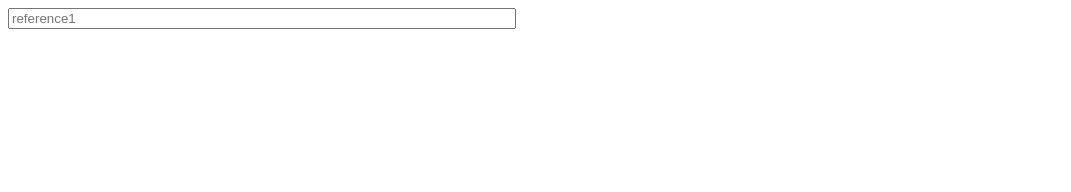
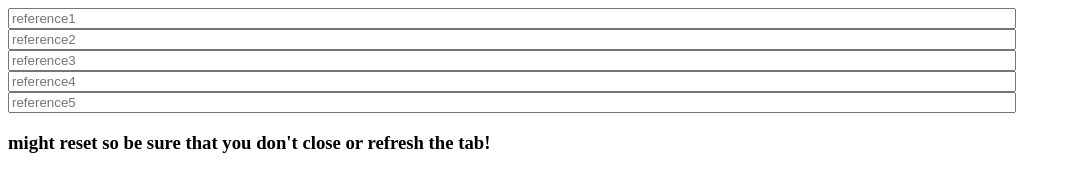
Before and after one commit to AXO-Offical/Referencer, a plain HTML site: page index.html in a window 1280 px wide. Shown: the whole page, without its empty margins (0-1071 px from the left). Drawn offline with Linux system fonts and the light colour scheme.

Commit message:
Update index.html

```diff
--- a/index.html
+++ b/index.html
@@ -4,6 +4,11 @@
 
   </head>
   <body>
-    <input placeholder="reference1" style="width: 500px">
+    <input placeholder="reference1" style="width: 1000px">
+    <input placeholder="reference2" style="width: 1000px">
+    <input placeholder="reference3" style="width: 1000px">
+    <input placeholder="reference4" style="width: 1000px">
+    <input placeholder="reference5" style="width: 1000px">
+    <h3>might reset so be sure that you don't close or refresh the tab!</h3>
   </body>
 </html>
```
